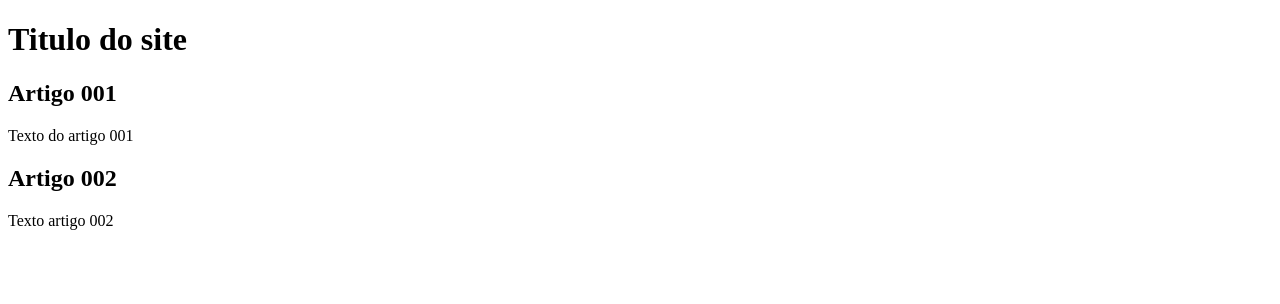
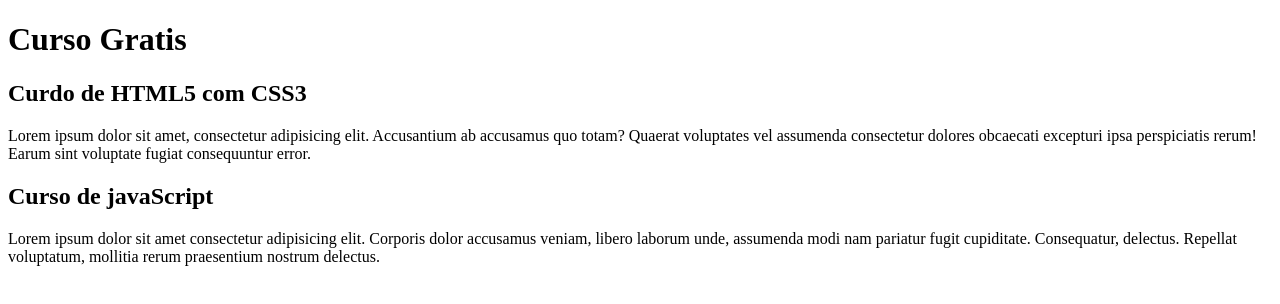
Before and after one commit to francisco922/Projeto-site, a plain HTML site: page index.html in a window 1280 px wide. Drawn offline with Linux system fonts and the light colour scheme.

Commit message:
comecei a escrever o conteúdo

```diff
--- a/index.html
+++ b/index.html
@@ -9,15 +9,15 @@
 <body>
     <main>
         <header>
-            <h1>Titulo do site</h1>
+            <h1>Curso Gratis</h1>
         </header>
         <article>
-            <h2>Artigo 001</h2>
-            <p>Texto do artigo 001</p>
+            <h2>Curdo de HTML5 com CSS3</h2>
+            <p>Lorem ipsum dolor sit amet, consectetur adipisicing elit. Accusantium ab accusamus quo totam? Quaerat voluptates vel assumenda consectetur dolores obcaecati excepturi ipsa perspiciatis rerum! Earum sint voluptate fugiat consequuntur error.</p>
         </article>
         <article>
-            <h2>Artigo 002</h2>
-            <p>Texto artigo 002</p>
+            <h2>Curso de javaScript</h2>
+            <p>Lorem ipsum dolor sit amet consectetur adipisicing elit. Corporis dolor accusamus veniam, libero laborum unde, assumenda modi nam pariatur fugit cupiditate. Consequatur, delectus. Repellat voluptatum, mollitia rerum praesentium nostrum delectus.</p>
         </article>
     </main>
 
```
